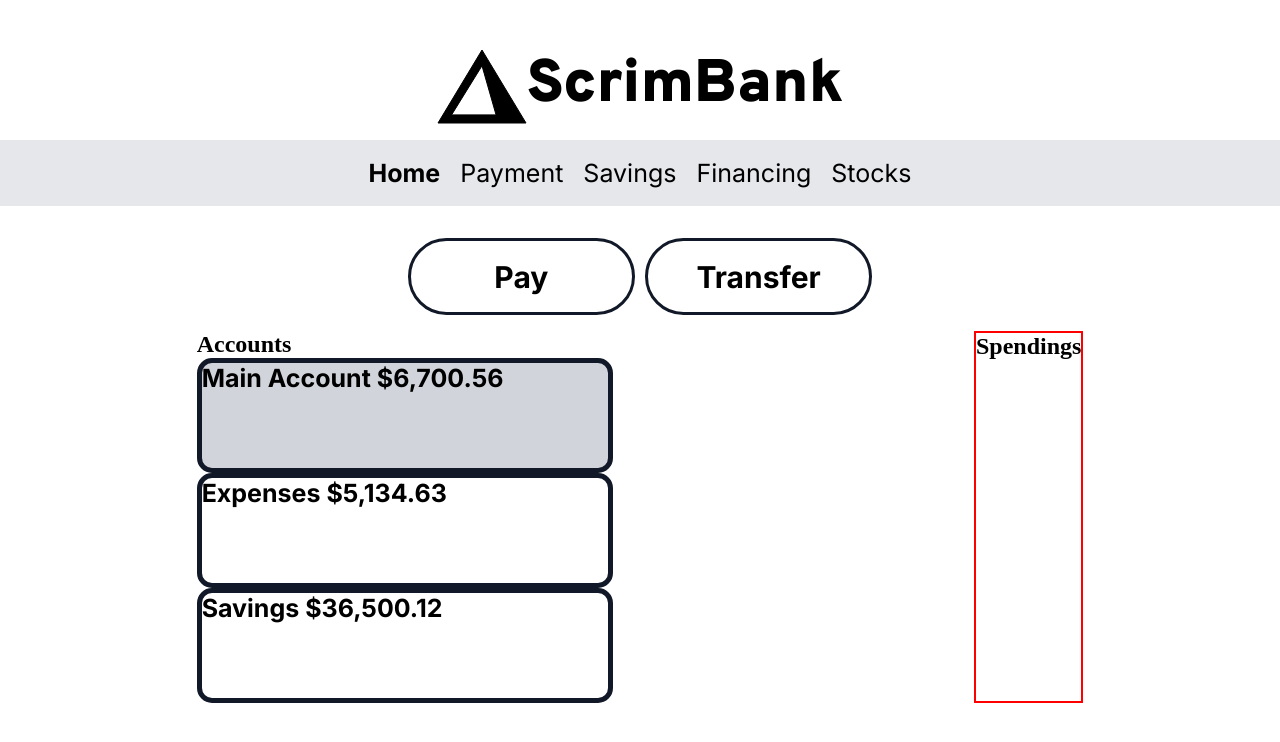
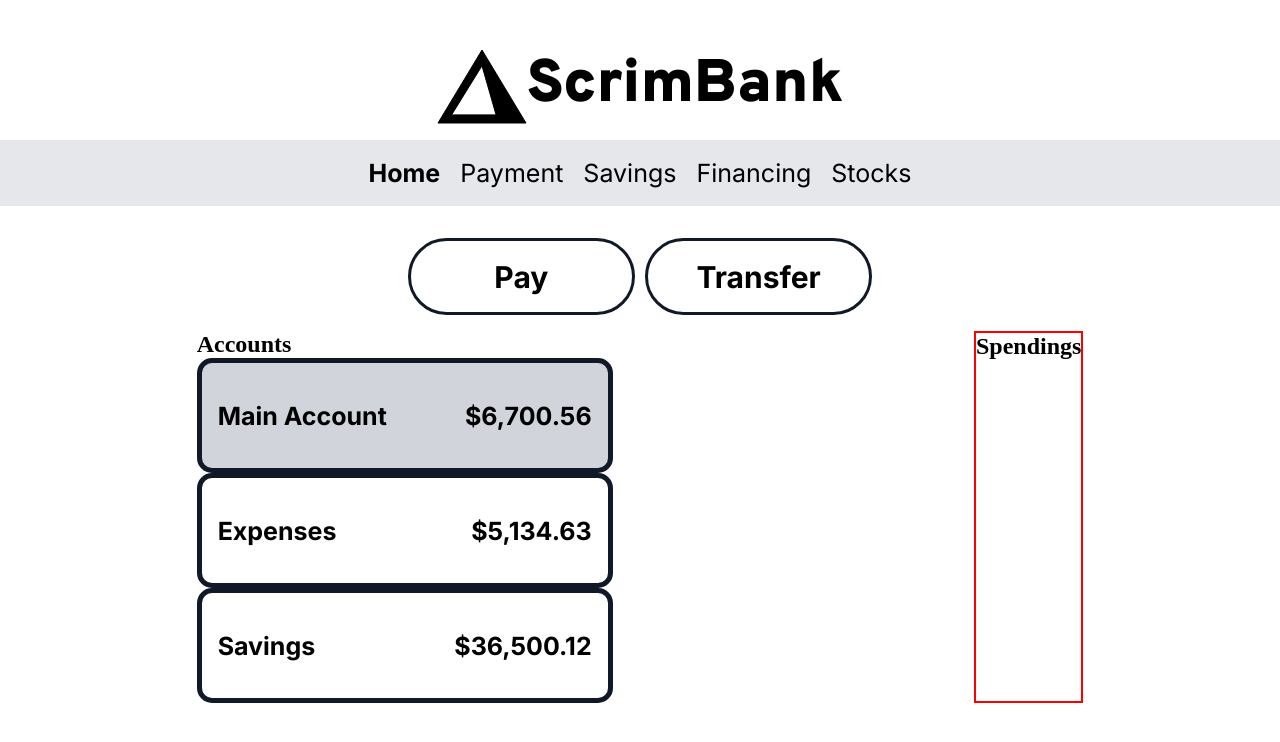
Before and after one commit to bowen-anth/scrimbaBank, a React (Vite) app: page / in a window 1280 px wide. Shown: the top 742 px of the page. Built offline with nearby package versions, Linux system fonts and the light colour scheme.

Commit message:
revamped functions file to become Body

```diff
--- a/src/App.css
+++ b/src/App.css
@@ -93,11 +93,11 @@ font-weight: 700;
   flex-direction: column;
 }
 
-input[type="checkbox"] {
+input[type="radio"] {
   display: none;
 }
 
-input[type="checkbox"] + label {
+input[type="radio"] + label {
   width: 26rem;
   height: 7.1875rem;
   flex-shrink: 0;
@@ -107,9 +107,13 @@ input[type="checkbox"] + label {
   font-family: Inter;
   font-size: 1.5625rem;
   font-weight: 700;
+  display: flex;
+  justify-content: space-between;
+  align-items: center;
+  padding: 1rem;
 }
 
-input[type="checkbox"]:checked + label {
+input[type="radio"]:checked + label {
   background: #D1D5DB;
 }
 
--- a/src/App.jsx
+++ b/src/App.jsx
@@ -1,14 +1,14 @@
 import { useState } from 'react'
 import './App.css'
 import Nav from "./components/Nav"
-import Main from "./components/Main"
+import Body from "./components/Body"
 
 function App() {
 
   return (
     <>
       <Nav />
-      <Main />
+      <Body />
     </>
   )
 }
--- a/src/components/utils/functions.jsx
+++ b/src/components/Body.jsx
@@ -1,7 +1,14 @@
-// import React from "react"
-import { accounts } from "../data/accountsData.jsx"
+import React, { useState } from "react"
+import { accounts } from "./data/accountsData.jsx"
 
-export const renderContent = (selectedState, setSelectedState) => {
+export default function Body() {
+
+    const [selectedState, setSelectedState] = useState({
+        mainAccount: true,
+        expenses: false,
+        savings: false
+    })
+
     console.log(accounts)
 
     const handleChange = (event) => {
@@ -37,33 +44,37 @@ export const renderContent = (selectedState, setSelectedState) => {
 
     return (
         <>
+                    <div className="button-container">
+                    <button>Pay</button> <button>Transfer</button>
+                </div>
             {/* Accounts Container: Start */}
             <div className="main-container">
+
                 <div className="accounts">
                     <h2>Accounts</h2>
                     <div className="accounts-item-container">
                         <form id="account-button-form">
                                     <input
-                                        type="checkbox"
+                                        type="radio"
                                         id="mainAccount"
-                                        name="mainAccount"
+                                        name="radio"
                                         onChange={handleChange}
                                         value={selectedState.mainAccount}
-                                        checked={selectedState.mainAccount}
+                                        checked
                                     />
                                     <label htmlFor="mainAccount">Main Account <span>${commafy(accounts[0]?.balance)}</span></label>
                                     <input
-                                        type="checkbox"
+                                        type="radio"
                                         id="expenses"
-                                        name="expenses"
+                                        name="radio"
                                         onChange={handleChange}
                                         value={selectedState.expenses}
                                     />
                                     <label htmlFor="expenses">Expenses <span>${commafy(accounts[1]?.balance)}</span></label>
                                     <input
-                                        type="checkbox"
+                                        type="radio"
                                         id="savings"
-                                        name="savings"
+                                        name="radio"
                                         onChange={handleChange}
                                         value={selectedState.savings}
                                     />
--- a/src/components/Nav.jsx
+++ b/src/components/Nav.jsx
@@ -1,5 +1,4 @@
 import React from "react"
-
 
 export default function Nav() {
     return (
```
Also changed, not shown: src/components/oldMain.jsx (renamed from src/components/Main.jsx).
